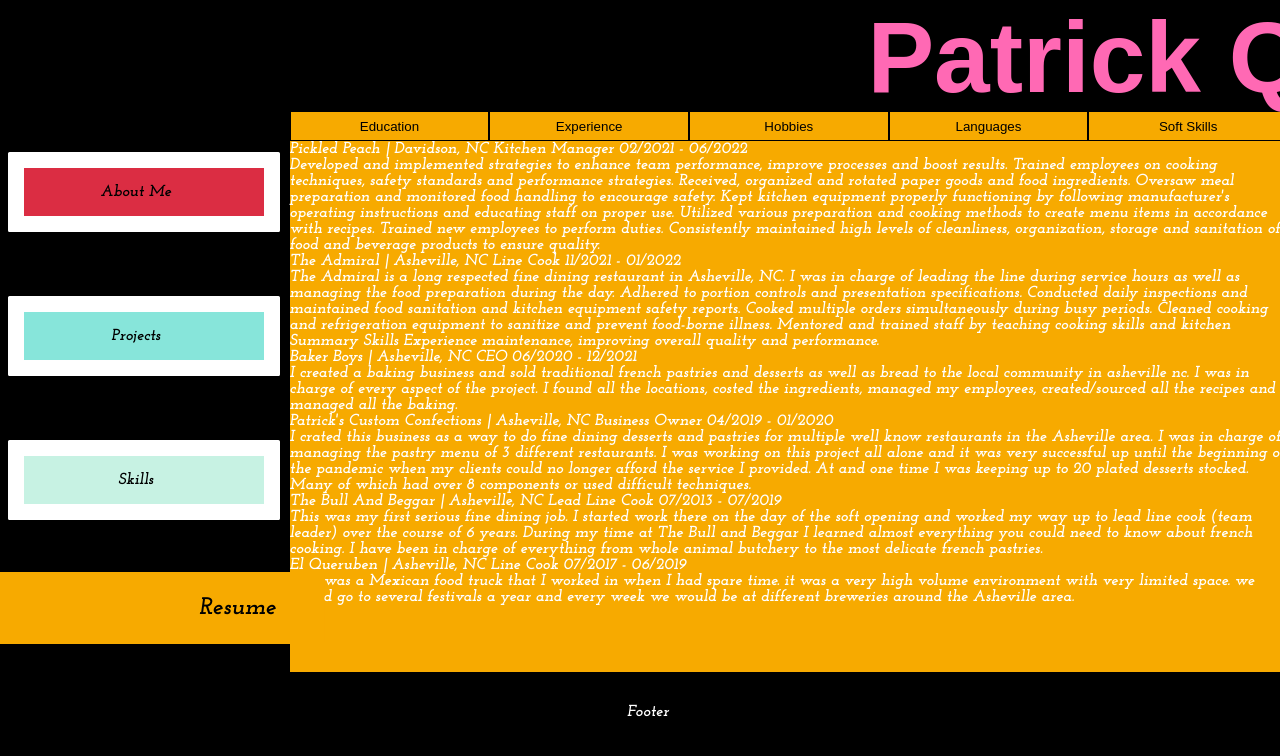
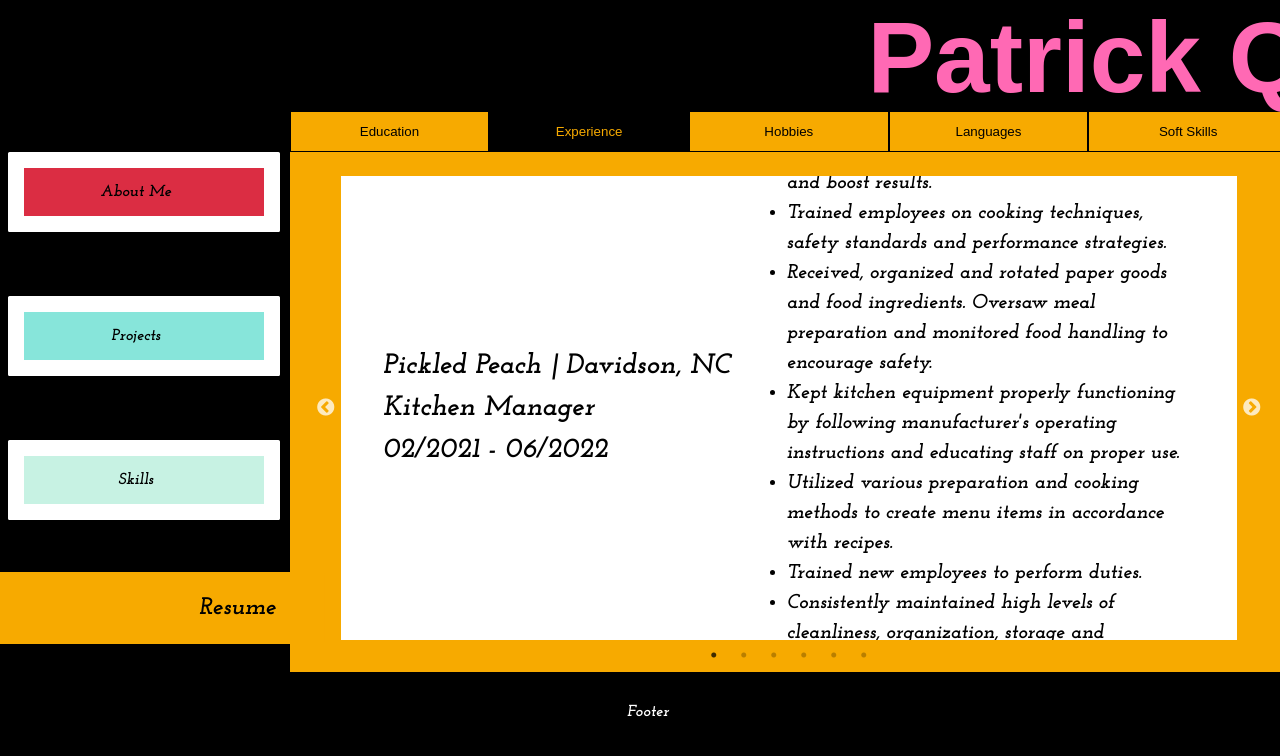
Before and after one commit to patrickmctighe/portfolio, a React (Vite) app: page /resume in a window 1280 px wide. Both pictures are taken after a click on the button "Experience". Shown: the top 756 px of the page. Built offline with nearby package versions, Linux system fonts and the light colour scheme; a web font is replaced by a local one.

Commit message:
moving-to-hobbies

```diff
--- a/package.json
+++ b/package.json
@@ -12,7 +12,9 @@
   "dependencies": {
     "react": "^18.2.0",
     "react-dom": "^18.2.0",
-    "react-router-dom": "^6.19.0"
+    "react-router-dom": "^6.19.0",
+    "react-slick": "^0.29.0",
+    "slick-carousel": "^1.8.1"
   },
   "devDependencies": {
     "@types/react": "^18.2.37",
--- a/src/components/Experience.jsx
+++ b/src/components/Experience.jsx
@@ -1,123 +1,42 @@
+import React from 'react';
+import Slider from "react-slick";
+import "slick-carousel/slick/slick.css";
+import "slick-carousel/slick/slick-theme.css";
+
+import Job1 from './jobs/Job1';
+import Job2 from './jobs/Job2';
+import Job3 from './jobs/Job3';
+import Job4 from './jobs/Job4';
+import Job5 from './jobs/Job5';
+import Job6 from './jobs/Job6';
+
+
+
 
 
 export default function Experience(){
 
+    const settings = {
+        dots: true,
+        infinite: true,
+        speed: 500,
+        slidesToShow: 1,
+        slidesToScroll: 1,
+
+      };
+
+
     return(
         <div className="experienceMain">
+<div className="sliderBox"><Slider {...settings}>
 
-
-<div className="job3">
-<div className="jobDetails">
-Pickled Peach | Davidson, NC
-Kitchen Manager
-02/2021 - 06/2022
-</div>
-<div className="jobList">
-Developed and implemented strategies to enhance team performance,
-improve processes and boost results.
-Trained employees on cooking techniques, safety standards and
-performance strategies.
-Received, organized and rotated paper goods and food ingredients.
-Oversaw meal preparation and monitored food handling to encourage
-safety.
-Kept kitchen equipment properly functioning by following manufacturer's
-operating instructions and educating staff on proper use.
-Utilized various preparation and cooking methods to create menu items in
-accordance with recipes.
-Trained new employees to perform duties.
-Consistently maintained high levels of cleanliness, organization, storage
-and sanitation of food and beverage products to ensure quality.
-</div>
-</div>
-
-<div className="job4">
-<div className="jobDetails">
-    The Admiral | Asheville, NC
-Line Cook
-11/2021 - 01/2022</div>
-<div className="jobList">
-The Admiral is a long respected fine dining restaurant in Asheville, NC.
-I was in charge of leading the line during service hours as well as managing
-the food preparation during the day.
-Adhered to portion controls and presentation specifications.
-Conducted daily inspections and maintained food sanitation and kitchen
-equipment safety reports.
-Cooked multiple orders simultaneously during busy periods.
-Cleaned cooking and refrigeration equipment to sanitize and prevent
-food-borne illness.
-Mentored and trained staff by teaching cooking skills and kitchen
-
-Summary
-
-Skills
-
-Experience
-
-maintenance, improving overall quality and performance.
-</div>
-</div>
-
-<div className="job5">
-<div className="jobDetails">
-    Baker Boys | Asheville, NC
-CEO
-06/2020 - 12/2021</div>
-<div className="jobList">
-I created a baking business and sold traditional french pastries and desserts
-as well as bread to the local community in asheville nc.
-I was in charge of every aspect of the project. I found all the locations,
-costed the ingredients, managed my employees, created/sourced all the
-recipes and managed all the baking.
-</div>
-</div>
-
-<div className="job6">
-<div className="jobDetails">Patrick's Custom Confections | Asheville,
-NC
-Business Owner
-04/2019 - 01/2020</div>
-<div className="jobList">
-I crated this business as a way to do fine dining desserts and pastries for
-multiple well know restaurants in the Asheville area.
-I was in charge of managing the pastry menu of 3 different restaurants.
-I was working on this project all alone and it was very successful up until
-the beginning of the pandemic when my clients could no longer afford the
-service I provided.
-At and one time I was keeping up to 20 plated desserts stocked. Many of
-which had over 8 components or used difficult techniques.
-</div>
-</div>
-<div className="job1">
-<div className="jobDetails">The Bull And Beggar | Asheville, NC
-Lead Line Cook
-07/2013 - 07/2019</div>
-<div className="jobList">
-This was my first serious fine dining job.
-I started work there on the day of the soft opening and worked my way up
-to lead line cook (team leader) over the course of 6 years.
-During my time at The Bull and Beggar I learned almost everything you
-could need to know about french cooking. I have been in charge of
-everything from whole animal butchery to the most delicate french
-pastries.
-</div>
-</div>
-
-<div className="job2">
-<div className="jobDetails">
-El Queruben | Asheville, NC
-Line Cook
-07/2017 - 06/2019
-</div>
-<div className="jobList">
-This was a Mexican food truck that I worked in when I had spare time. it
-was a very high volume environment with very limited space. we would
-go to several festivals a year and every week we would be at different
-breweries around the Asheville area.
-</div>
-</div>
-
-
-
+<div className="slide"><Job1/></div>
+<div className="slide"><Job2/></div>
+<div className="slide"><Job3/></div>
+<div className="slide"><Job4/></div>
+<div className="slide"><Job5/></div>
+<div className="slide"><Job6/></div>
+</Slider></div>
 
       </div>
     )
--- a/src/components/Resume.jsx
+++ b/src/components/Resume.jsx
@@ -11,17 +11,34 @@
   return (
     <div className="resumeMain">
       <nav className='resumeNav'>
-        <button className='resumeButton' onClick={() => setSelectedSection("education")}>
+        <button
+          className={`resumeButton ${selectedSection === "education" ? "resumeButtonActive" : ""}`}
+          onClick={() => setSelectedSection("education")}
+        >
           Education
         </button>
-        <button className='resumeButton' onClick={() => setSelectedSection("experience")}>
+        <button
+          className={`resumeButton ${selectedSection === "experience" ? "resumeButtonActive" : ""}`}
+          onClick={() => setSelectedSection("experience")}
+        >
           Experience
         </button>
-        <button className='resumeButton' onClick={() => setSelectedSection("hobbies")}>Hobbies</button>
-        <button className='resumeButton' onClick={() => setSelectedSection("languages")}>
+        <button
+          className={`resumeButton ${selectedSection === "hobbies" ? "resumeButtonActive" : ""}`}
+          onClick={() => setSelectedSection("hobbies")}
+        >
+          Hobbies
+        </button>
+        <button
+          className={`resumeButton ${selectedSection === "languages" ? "resumeButtonActive" : ""}`}
+          onClick={() => setSelectedSection("languages")}
+        >
           Languages
         </button>
-        <button className='resumeButton' onClick={() => setSelectedSection("soft-skills")}>
+        <button
+          className={`resumeButton ${selectedSection === "soft-skills" ? "resumeButtonActive" : ""}`}
+          onClick={() => setSelectedSection("soft-skills")}
+        >
           Soft Skills
         </button>
       </nav>
--- /dev/null
+++ b/src/components/jobs/Job1.jsx
@@ -0,0 +1,37 @@
+export default function Job1() {
+
+    return(
+        <div className="job1 job">
+<div className="jobDetails">
+Pickled Peach | Davidson, NC
+<br/>
+Kitchen Manager
+<br/>
+02/2021 - 06/2022
+</div>
+<div className="jobList">
+    <ul>
+        <li>Developed and implemented strategies to enhance team performance,
+improve processes and boost results.</li>
+<li>Trained employees on cooking techniques, safety standards and
+performance strategies.</li>
+<li>Received, organized and rotated paper goods and food ingredients.
+Oversaw meal preparation and monitored food handling to encourage
+safety.</li>
+<li>Kept kitchen equipment properly functioning by following manufacturer's
+operating instructions and educating staff on proper use.</li>
+<li>Utilized various preparation and cooking methods to create menu items in
+accordance with recipes.</li>
+<li>Trained new employees to perform duties.</li>
+<li>Consistently maintained high levels of cleanliness, organization, storage
+and sanitation of food and beverage products to ensure quality.</li>
+
+
+
+
+</ul>
+</div>
+</div>
+
+    )
+}
--- /dev/null
+++ b/src/components/jobs/Job2.jsx
@@ -0,0 +1,25 @@
+export default function Job1() {
+
+    return(
+        <div className="job2 job">
+  <div className="jobDetails">
+    The Admiral | Asheville, NC
+    <br/>
+    Line Cook
+    <br/>
+    11/2021 - 01/2022
+  </div>
+  <div className="jobList">
+    <ul>
+     <p> The Admiral is a long respected fine dining restaurant in Asheville, NC.
+      I was in charge of leading the line during service hours as well as managing the food preparation during the day.</p>
+      <li>Adhered to portion controls and presentation specifications.</li>
+      <li>Conducted daily inspections and maintained food sanitation and kitchen equipment safety reports.</li>
+      <li>Cooked multiple orders simultaneously during busy periods.</li>
+      <li>Cleaned cooking and refrigeration equipment to sanitize and prevent food-borne illness.</li>
+      <li>Mentored and trained staff by teaching cooking skills and kitchen maintenance, improving overall quality and performance.</li>
+    </ul>
+  </div>
+</div>
+    )
+}
--- /dev/null
+++ b/src/components/jobs/Job3.jsx
@@ -0,0 +1,21 @@
+export default function Job1() {
+
+    return(
+
+<div className="job3 job">
+  <div className="jobDetails">
+    Baker Boys | Asheville, NC
+    <br/>
+    CEO
+    <br/>
+    06/2020 - 12/2021
+  </div>
+  <div className="jobList">
+    <ul>
+      <li>I created a baking business and sold traditional french pastries and desserts as well as bread to the local community in Asheville, NC.</li>
+      <li>I was in charge of every aspect of the project. I found all the locations, costed the ingredients, managed my employees, created/sourced all the recipes and managed all the baking.</li>
+    </ul>
+  </div>
+</div>
+    )
+}
--- /dev/null
+++ b/src/components/jobs/Job4.jsx
@@ -0,0 +1,22 @@
+export default function Job1() {
+
+    return(
+        <div className="job4 job">
+  <div className="jobDetails">
+    Patrick's Custom Confections | Asheville, NC
+    <br/>
+    Business Owner
+    <br/>
+    04/2019 - 01/2020
+  </div>
+  <div className="jobList">
+    <ul>
+      <li>I created this business as a way to do fine dining desserts and pastries for multiple well-known restaurants in the Asheville area.</li>
+      <li>I was in charge of managing the pastry menu of 3 different restaurants.</li>
+      <li>I was working on this project all alone and it was very successful up until the beginning of the pandemic when my clients could no longer afford the service I provided.</li>
+      <li>At one time, I was keeping up to 20 plated desserts stocked. Many of which had over 8 components or used difficult techniques.</li>
+    </ul>
+  </div>
+</div>
+    )
+}
--- /dev/null
+++ b/src/components/jobs/Job5.jsx
@@ -0,0 +1,22 @@
+export default function Job1() {
+
+    return(
+
+<div className="job5 job">
+  <div className="jobDetails">
+    The Bull And Beggar | Asheville, NC
+    <br/>
+    Lead Line Cook
+    <br/>
+    07/2013 - 07/2019
+  </div>
+  <div className="jobList">
+    <ul>
+      <li>This was my first serious fine dining job.</li>
+      <li>I started work there on the day of the soft opening and worked my way up to lead line cook (team leader) over the course of 6 years.</li>
+      <li>During my time at The Bull and Beggar I learned almost everything you could need to know about french cooking. I have been in charge of everything from whole animal butchery to the most delicate french pastries.</li>
+    </ul>
+  </div>
+</div>
+    )
+}
--- /dev/null
+++ b/src/components/jobs/Job6.jsx
@@ -0,0 +1,21 @@
+export default function Job1() {
+
+    return(
+
+<div className="job6 job">
+  <div className="jobDetails">
+    El Queruben | Asheville, NC
+    <br/>
+    Line Cook
+    <br/>
+    07/2017 - 06/2019
+  </div>
+  <div className="jobList">
+    <ul>
+      <li>This was a Mexican food truck that I worked in when I had spare time. It was a very high volume environment with very limited space.</li>
+      <li>We would go to several festivals a year and every week we would be at different breweries around the Asheville area.</li>
+    </ul>
+  </div>
+</div>
+    )
+}
--- a/src/index.css
+++ b/src/index.css
@@ -257,7 +257,13 @@
 .resumeMain{
   background-color: #f7aa00;
   width:100%;
-  height:100%
+  height:100%;
+  color:black;
+  display:flex;
+  align-items: center;
+  justify-content: flex-start;
+  flex-direction: column;
+  gap:1.5em
 }
 
 .resumeNav{
@@ -278,8 +284,14 @@
   text-decoration: none;
   transition: 0.5s;
   width:20%;
+  height: 5vh;
 }
+.resumeButtonActive {
+  background-color: black;
+  color: #f7aa00;
+  transition: 0.5s;
 
+}
 .resumeButton:hover{
   background-color: black;
   color: #f7aa00;
@@ -293,6 +305,7 @@
   align-items: center;
   justify-content: center;
   flex-direction: column;
+  color:black;
 }
 .educationMainContainer{
 display: grid;
@@ -312,3 +325,36 @@
 line-height: .25em;
 
 }
+
+/*experience*/
+.experienceMain{
+
+}
+.slide{
+
+}
+.job {
+display:flex;
+align-items: center;
+justify-content: center;
+padding:2em;
+height:50vh;
+background-color: white;
+gap:1em
+}
+.jobDetails{
+ font-size: 1.75em;
+ line-height: 1.5;
+}
+.jobList{
+  width:35vw;
+  line-height: 1.5;
+  font-size: 1.25em;
+}
+.slick-initialized {
+
+}
+.sliderBox{
+  width:70vw;
+
+}
```
Also changed, not shown: 1 other file (tests, documents, lock files or other folders).
